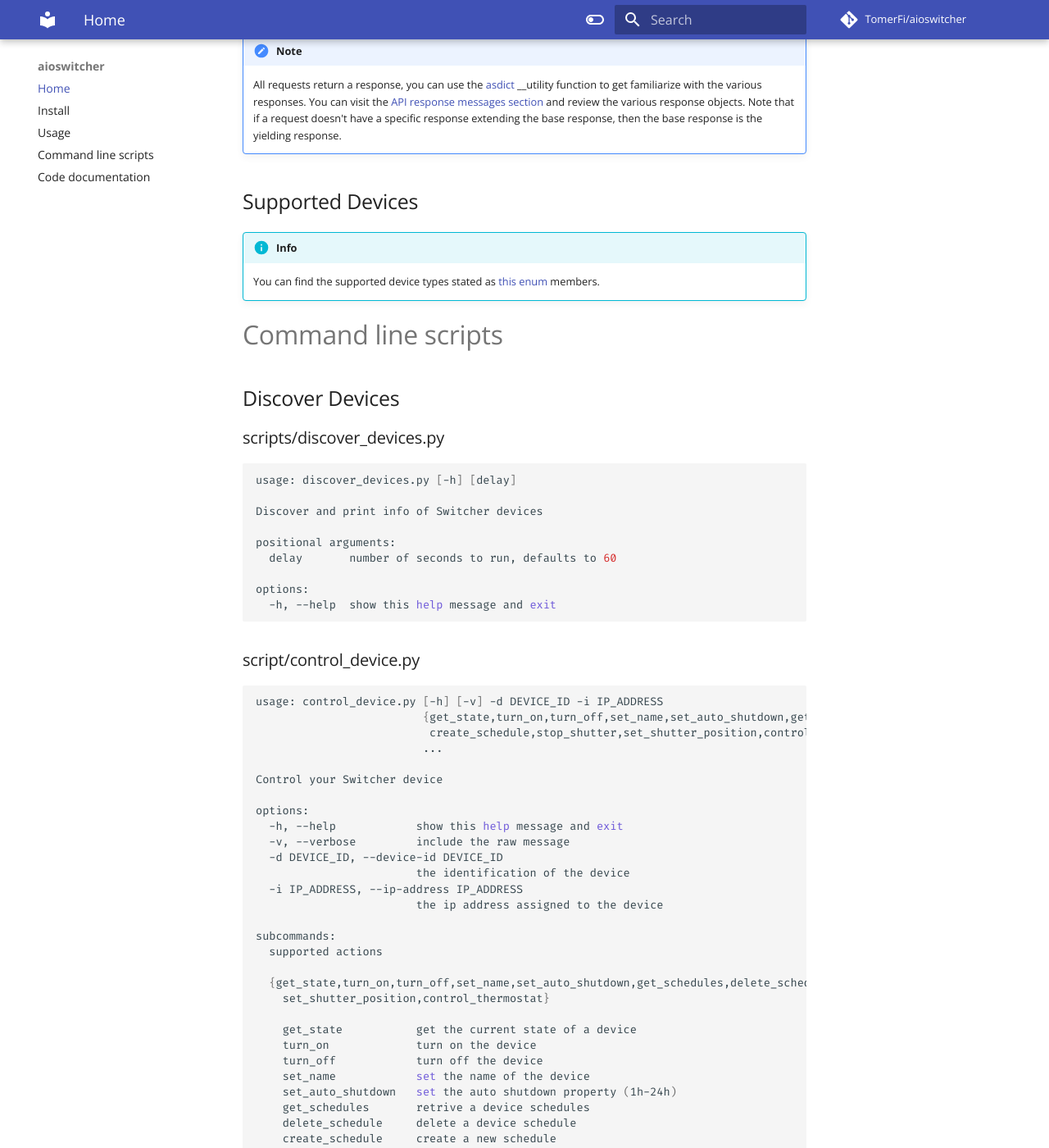
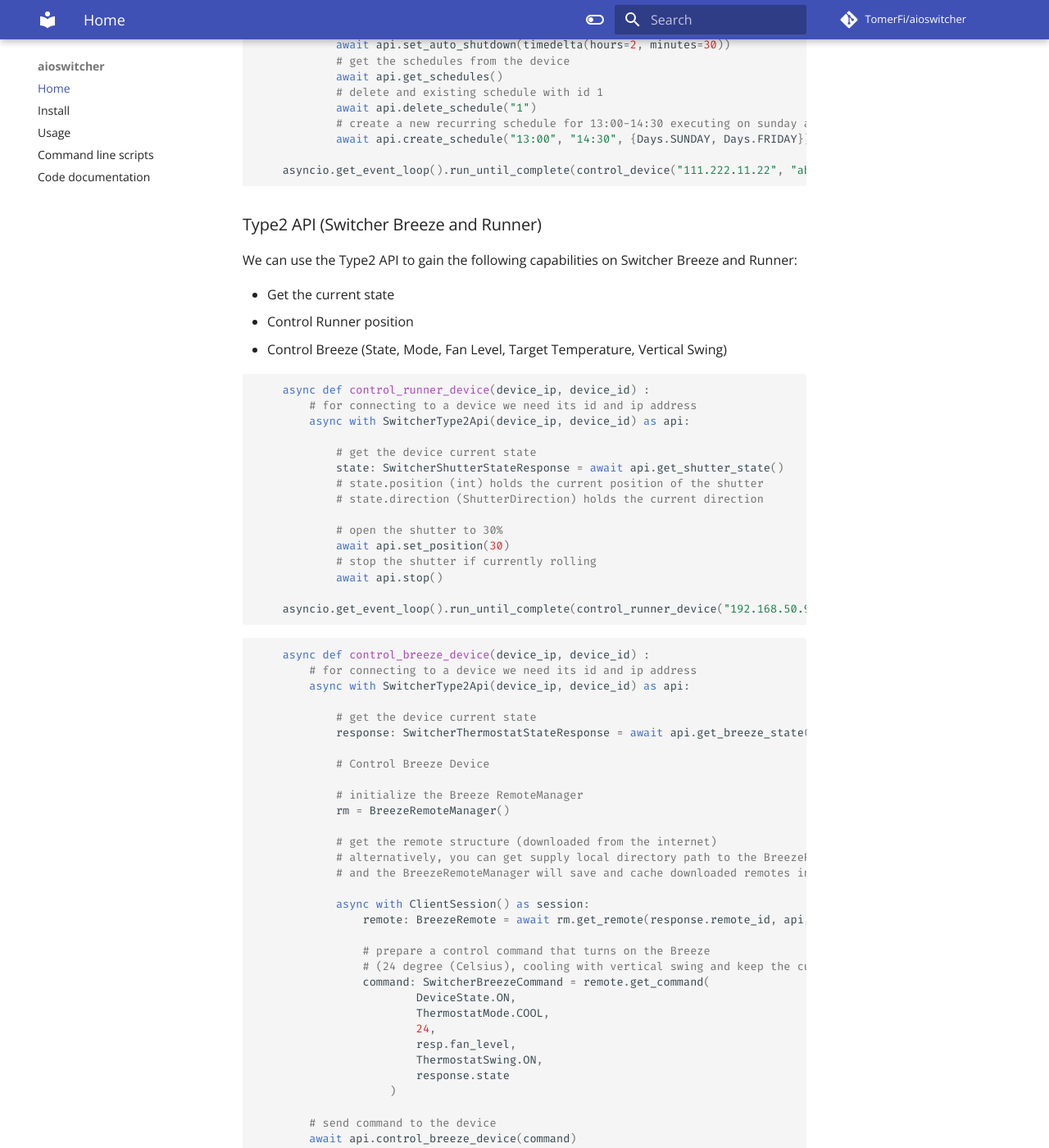
Before and after one commit to TomerFi/aioswitcher, an MkDocs documentation site: the page built from docs/index.md, in a window 1280 px wide and 1400 px high, scrolled down 1396 px. Shown: the whole window at 82% size. Built offline with MkDocs 1.6.1 and Material for MkDocs 9.7.7, drawn with Linux system fonts in a browser that asks for light colours; comment, search, counter and statistics services are not loaded; some of the changed text lies outside the part shown.

Commit message:
docs: aligned documentation with the new devices support (#525)
Signed-off-by: jafar-atili <at.jafar@outlook.com>

````diff
--- a/docs/scripts.md
+++ b/docs/scripts.md
@@ -173,3 +173,43 @@
   -t [TIMER], --timer [TIMER]
                         set minutes timer for turn on operation
 ```
+
+## script/control_device.py set_shutter_position
+
+```shell
+usage: control_device.py set_shutter_position [-h] -p POSITION
+
+options:
+  -h, --help            show this help message and exit
+  -p POSITION, --position POSITION
+                        Shutter position percentage
+```
+
+## script/control_device.py stop_shutter
+
+```shell
+usage: control_device.py stop_shutter [-h]
+
+options:
+  -h, --help  show this help message and exit
+```
+
+## script/control_device.py control_thermostat
+
+```shell
+usage: control_device.py control_thermostat [-h] [-s {on,off}] [-m {auto,dry,fan,cool,heat}] [-f {low,medium,high,auto}]
+                                            [-w {off,on}] [-t TEMPERATURE]
+
+options:
+  -h, --help            show this help message and exit
+  -s {on,off}, --state {on,off}
+                        thermostat state, possible values
+  -m {auto,dry,fan,cool,heat}, --mode {auto,dry,fan,cool,heat}
+                        thermostat mode
+  -f {low,medium,high,auto}, --fan-level {low,medium,high,auto}
+                        thermostat fan level
+  -w {off,on}, --swing {off,on}
+                        thermostat swing
+  -t TEMPERATURE, --temperature TEMPERATURE
+                        thermostat temperature
+```
--- a/docs/usage.md
+++ b/docs/usage.md
@@ -23,7 +23,10 @@
 
 ## API
 
-We can use the API to gain the following capabilities:
+### Type1 API (Switcher Plug, V2, Touch, V4)
+
+We can use the Type1 API to gain the following capabilities:
+
 - Get the current state
 - Turn on and off
 - Set the name
@@ -55,6 +58,70 @@
     asyncio.get_event_loop().run_until_complete(control_device("111.222.11.22", "ab1c2d"))
 ```
 
+### Type2 API (Switcher Breeze and Runner)
+
+We can use the Type2 API to gain the following capabilities on Switcher Breeze and Runner:
+
+- Get the current state
+- Control Runner position
+- Control Breeze (State, Mode, Fan Level, Target Temperature, Vertical Swing)
+
+```python
+    async def control_runner_device(device_ip, device_id) :
+        # for connecting to a device we need its id and ip address
+        async with SwitcherType2Api(device_ip, device_id) as api:
+
+            # get the device current state
+            state: SwitcherShutterStateResponse = await api.get_shutter_state()
+            # state.position (int) holds the current position of the shutter
+            # state.direction (ShutterDirection) holds the current direction
+
+            # open the shutter to 30%
+            await api.set_position(30)
+            # stop the shutter if currently rolling
+            await api.stop()
+
+    asyncio.get_event_loop().run_until_complete(control_runner_device("192.168.50.98", "f2239a"))
+```
+
+```python
+    async def control_breeze_device(device_ip, device_id) :
+        # for connecting to a device we need its id and ip address
+        async with SwitcherType2Api(device_ip, device_id) as api:
+
+            # get the device current state
+            response: SwitcherThermostatStateResponse = await api.get_breeze_state()
+
+            # Control Breeze Device
+
+            # initialize the Breeze RemoteManager
+            rm = BreezeRemoteManager()
+
+            # get the remote structure (downloaded from the internet)
+            # alternatively, you can get supply local directory path to the BreezeRemoteManager
+            # and the BreezeRemoteManager will save and cache downloaded remotes into the directory
+
+            async with ClientSession() as session:
+                remote: BreezeRemote = await rm.get_remote(response.remote_id, api, session)
+
+                # prepare a control command that turns on the Breeze
+                # (24 degree (Celsius), cooling with vertical swing and keep the current Fan Level)
+                command: SwitcherBreezeCommand = remote.get_command(
+                        DeviceState.ON,
+                        ThermostatMode.COOL,
+                        24,
+                        resp.fan_level,
+                        ThermostatSwing.ON,
+                        response.state
+                    )
+
+        # send command to the device
+        await api.control_breeze_device(command)
+
+    asyncio.get_event_loop().run_until_complete(control_breeze_device("192.168.50.77", "3a20b7"))
+
+```
+
 !!! note
     All requests return a response, you can use the
     [asdict](https://docs.python.org/3/library/dataclasses.html#dataclasses.asdict)
````
Also changed, not shown: other parts of docs/usage.md (+1 -1 lines), README.md (+13 -13 lines), 2 other files.
